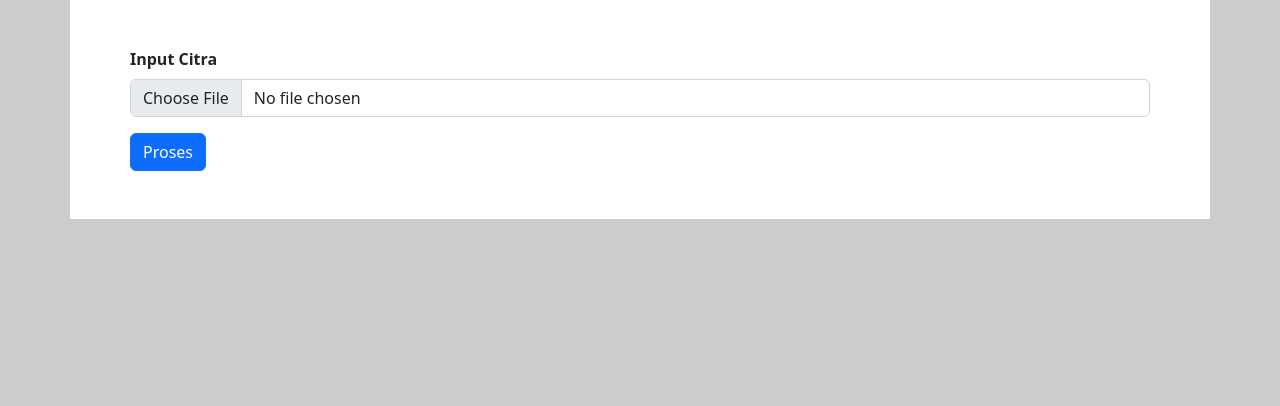
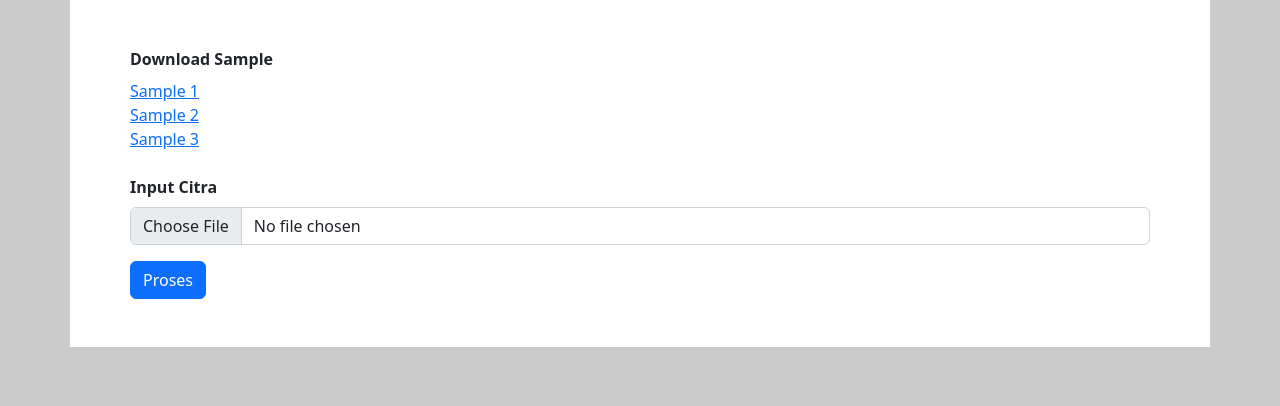
Before and after one commit to sutisnamulyana/cv2-image-segmentation, a Flask app: page / in a window 1280 px wide. Shown: the part 394-800 px from the top of the page. Run offline with Flask 2, Linux system fonts and the light colour scheme.

Commit message:
add: download sample

```diff
--- a/templates/hello.html
+++ b/templates/hello.html
@@ -25,6 +25,14 @@
   <div class="container bg-white">
     <div class="p-5">
       <form method="post" enctype="multipart/form-data" action="/upload/do">
+
+          <label class="form-label"><strong>Download Sample</strong></label><br/>
+          <a href="static/sample/sample-1.jpg" download>Sample 1</a><br/>
+          <a href="static/sample/sample-2.jpg" download>Sample 2</a><br/>
+          <a href="static/sample/sample-3.jpg" download>Sample 3</a><br/>
+
+          <br/>
+
           <div class="mb-3">
             <label class="form-label"><strong>Input Citra</strong></label>
             <input type="file" class="form-control" name="file" accept="image/jpeg" required>
```
